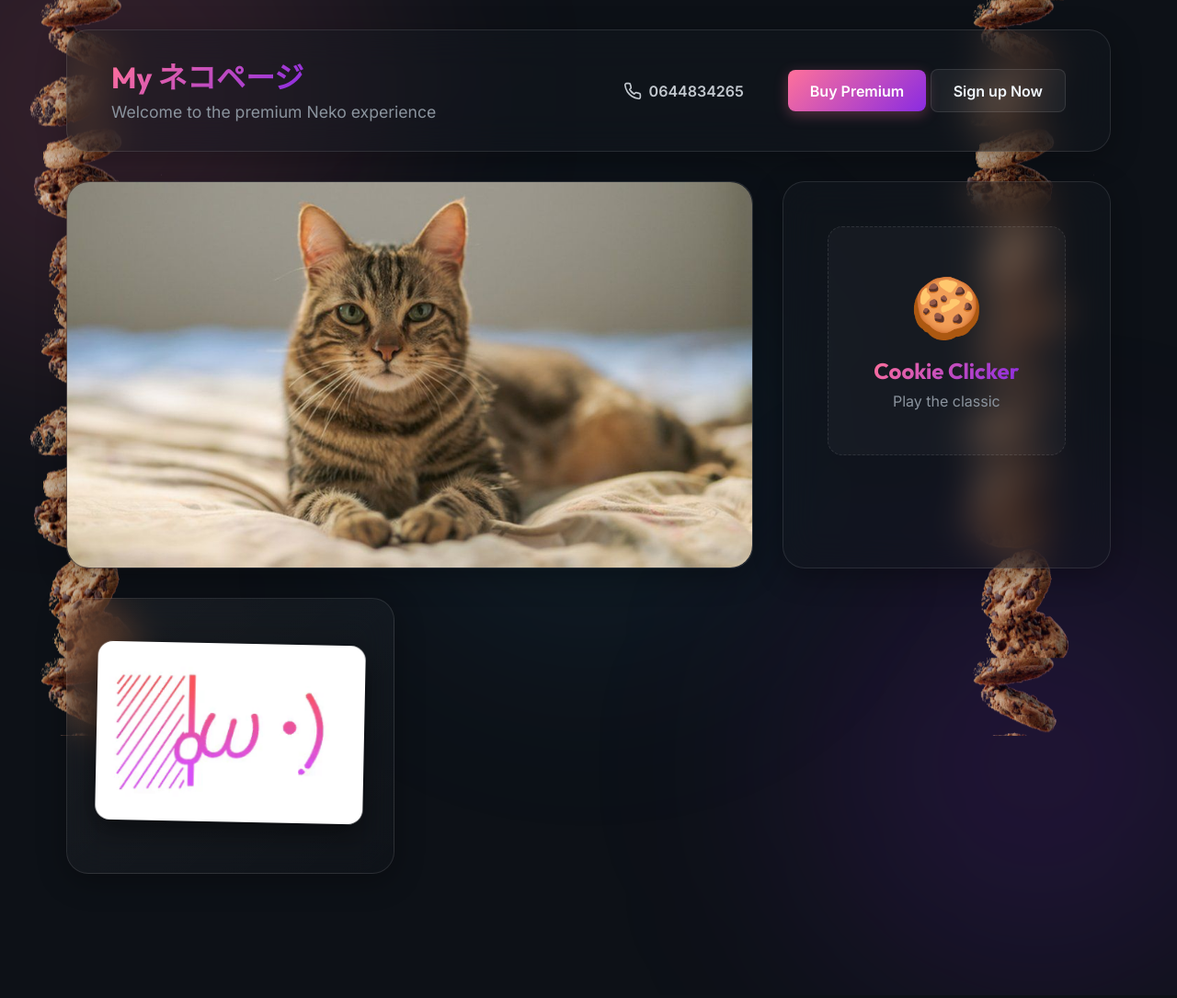
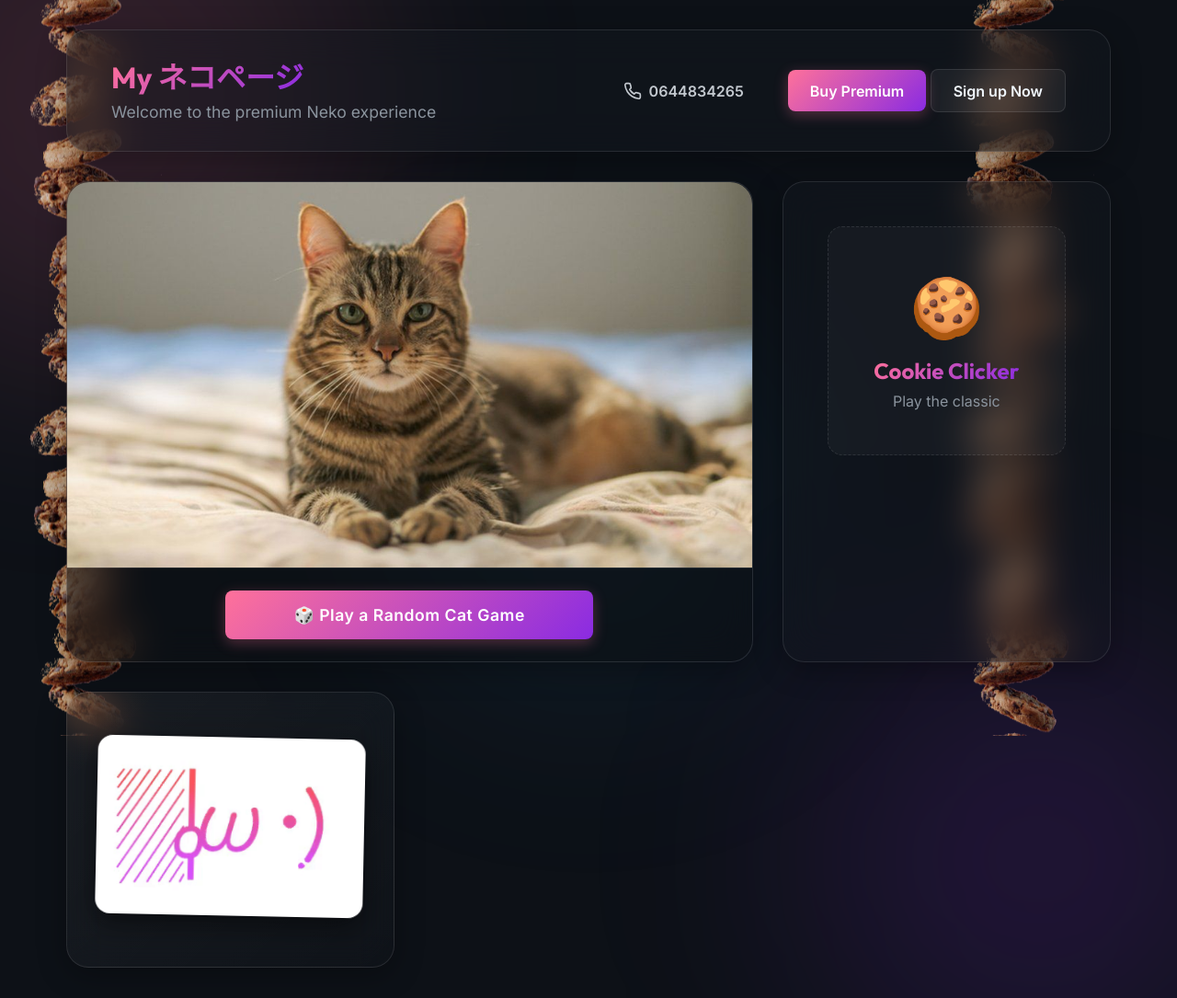
Before and after one commit to giorgioneko/Webpage, a website: page index.html in a window 1280 px wide. Shown: the top 1085 px of the page at 92% size. Drawn offline with Linux system fonts and the light colour scheme.

Commit message:
Modernize Neko Page: Add seamless vertical cookie banners and cross-platform random cat game button

```diff
--- a/index.html
+++ b/index.html
@@ -126,9 +126,12 @@
     </header>
 
     <section class="gallery-grid">
-      <div class="card glass feature-card">
-        <div class="image-wrapper">
+      <div class="card glass feature-card flex-col-card">
+        <div class="image-wrapper feature-img-wrapper">
           <img alt="Neko Main" src="1.jpg" class="hover-zoom">
+        </div>
+        <div class="card-footer">
+          <button class="btn btn-primary btn-game" onclick="openRandomCatGame()">🎲 Play a Random Cat Game</button>
         </div>
       </div>
 
--- a/scripts.js
+++ b/scripts.js
@@ -1 +1,41 @@
 /* Place your JavaScript in this file */
+
+const storeDomains = [
+    "store.steampowered.com/app/",
+    "store.playstation.com/en-us/concept/",
+    "www.nintendo.com/store/products/",
+    "www.xbox.com/en-US/games/store/",
+    "store.epicgames.com/en-US/p/",
+    "www.gog.com/en/game/",
+    "itch.io",
+    "play.google.com/store/apps/details?id=",
+    "apps.apple.com/us/app/",
+    "www.crazygames.com/game/",
+    "poki.com/en/g/"
+];
+
+const catKeywords = ["cat", "cats", "kitty", "kitten", "feline", "meow"];
+
+function openRandomCatGame() {
+    const btn = document.querySelector('.btn-game');
+    const originalText = btn.innerHTML;
+    btn.innerHTML = '🐾 Traveling to a random universe...';
+
+    // 1. Randomly select a storefront domain to search within
+    const domain = storeDomains[Math.floor(Math.random() * storeDomains.length)];
+
+    // 2. Randomly select a cat-related search keyword
+    const keyword = catKeywords[Math.floor(Math.random() * catKeywords.length)];
+
+    // 3. Build a DuckDuckGo "I'm Feeling Lucky" search URL.
+    // The '!ducky' bang triggers an instant redirect to the first search result,
+    // avoiding Google's annoying "Redirect Notice" warning screens.
+    const searchQuery = `!ducky site:${domain} ${keyword} game`;
+    const searchUrl = `https://duckduckgo.com/?q=${encodeURIComponent(searchQuery)}`;
+
+    // Briefly show the animation then blast off!
+    setTimeout(() => {
+        btn.innerHTML = originalText;
+        window.open(searchUrl, '_blank');
+    }, 400);
+}
--- a/styles.css
+++ b/styles.css
@@ -239,6 +239,35 @@ img {
   }
 }
 
+.flex-col-card {
+  display: flex;
+  flex-direction: column;
+}
+
+.feature-img-wrapper {
+  flex-grow: 1;
+  border-bottom-left-radius: 0;
+  border-bottom-right-radius: 0;
+}
+
+.card-footer {
+  padding: 1.5rem;
+  background: rgba(0, 0, 0, 0.2);
+  border-top: 1px solid var(--border-color);
+  display: flex;
+  justify-content: center;
+  border-bottom-left-radius: var(--radius-lg);
+  border-bottom-right-radius: var(--radius-lg);
+}
+
+.btn-game {
+  width: 100%;
+  max-width: 400px;
+  padding: 1rem;
+  font-size: 1.1rem;
+  letter-spacing: 0.5px;
+}
+
 /* Custom Content Layouts */
 .link-card .content-wrapper {
   height: 100%;
```
